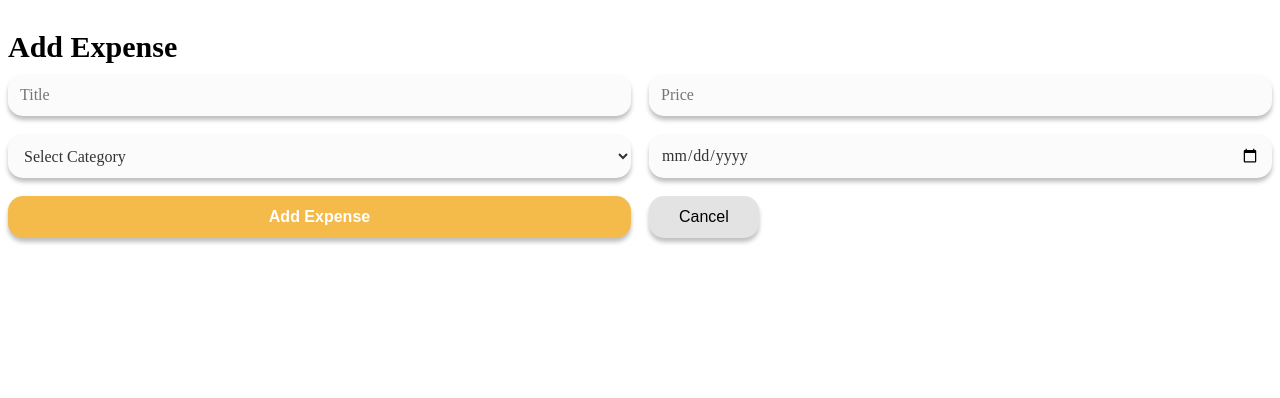
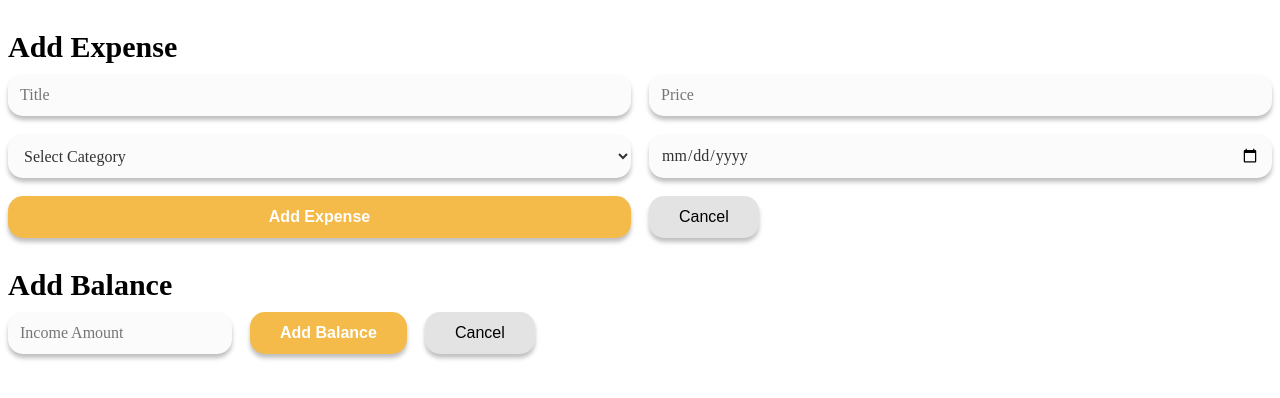
Before and after one commit to rohhitrz/Expense-Tracker, a React (Create React App) app: page / in a window 1280 px wide. Shown: the top 398 px of the page. Built offline with nearby package versions, Linux system fonts and the light colour scheme.

Commit message:
AddBalanceForm added

```diff
--- a/src/App.js
+++ b/src/App.js
@@ -1,9 +1,11 @@
 import ExpenseForm from "./components/Forms/ExpenseForm/ExpenseForm";
+import AddBalanceForm from "./components/Forms/AddBalanceForm/AddBalanceForm";
 
 function App() {
   return (
     <div className="App">
     <ExpenseForm/>
+    <AddBalanceForm/>
     </div>
   );
 }
--- a/src/components/Forms/AddBalanceForm/AddBalanceForm.jsx
+++ b/src/components/Forms/AddBalanceForm/AddBalanceForm.jsx
@@ -1,52 +1,46 @@
 import { useState } from "react";
 import { useSnackbar } from "notistack";
 import Button from "../../Button/Button";
+import styles from "./AddBalanceForm.module.css"
 
-function AddBalanceForm({setIsOpen,setBalance}){
+function AddBalanceForm({ setIsOpen, setBalance }) {
+  const [income, setIncome] = useState("");
+  const { enqueSnackbar } = useSnackbar();
 
-    const [income,setIncome]=useState('');
-    const {enqueSnackbar}=useSnackbar();
-
-
-    const handleSubmit=(e)=>{
+  const handleSubmit = (e) => {
     e.preventDefault();
 
-        if(Number(income)<0){
-            enqueSnackbar("Income should be more than 0", {variant:"warning"});
+    if (Number(income) < 0) {
+      enqueSnackbar("Income should be more than 0", { variant: "warning" });
       setIsOpen(false);
       return;
     }
-        setBalance((prev)=>prev+ Number(income));
+    setBalance((prev) => prev + Number(income));
     setIsOpen(false);
-}
+  };
 
-return(
-
-    <div>
-
+  return (
+    <div className={styles.formWrapper}>
       <h3>Add Balance</h3>
       <form onSubmit={handleSubmit}>
         <input
           type="number"
           placeholder="Income Amount"
           value={income}
-            onChange={(e)=>setIncome(e.target.value)}
+          onChange={(e) => setIncome(e.target.value)}
           required
         />
 
-         <Button type="submit" btnstyle="primary" shadow>Add Balance</Button>
-
-         <Button>
-
+        <Button type="submit" btnstyle="primary" shadow>
+          Add Balance
         </Button>
 
+        <Button style="secondary" shadow handleClick={() => setIsOpen(false)}>
+          Cancel
+        </Button>
+      </form>
+    </div>
+  );
+}
 
-
-        </form>
-
-    </div>
-)
-
-
-
-}
+export default AddBalanceForm;
--- a/src/components/Forms/AddBalanceForm/AddBalanceForm.module.css
+++ b/src/components/Forms/AddBalanceForm/AddBalanceForm.module.css
@@ -0,0 +1,33 @@
+.formWrapper h3{
+    font-size: 30px;
+    margin-bottom: 10px;
+
+}
+
+.formWrapper form{
+    display: flex;
+    flex-wrap: wrap;
+    gap:18px
+
+}
+
+
+.formWrapper input{
+    background: #FBFBFB;
+    border:0;
+    outline:0;
+    color: #333;
+    font-size: 1rem;
+    box-shadow:  0 4px 4px rgba(0,0,0,0.25);
+    padding: 12px;
+    border-radius: 15px;
+    font-family: var(--font-body);
+    box-sizing: border-box;
+
+}
+
+@media(max-width:767px){
+    .formWrapper form{
+        flex-direction: column;
+    }
+}
```
Lines whose indentation alone changed are shown as unchanged.
